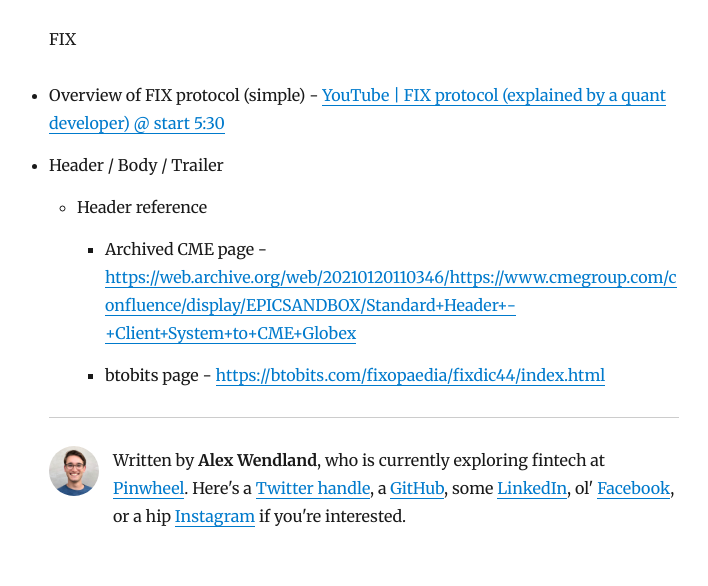
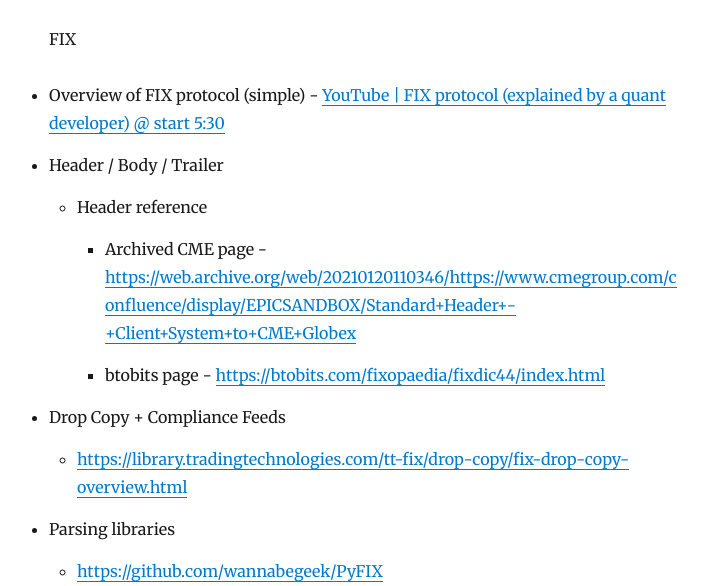
Before and after one commit to awendland/blog, a Gatsby site: page /2022-12-05-onboarding-to-the-digital-trading-ecosystem-2022/ in a window 1280 px wide. Shown: the part 214-800 px from the top of the page, without its empty margins (276-984 px from the left). Built offline with nearby package versions, Linux system fonts and the light colour scheme; Gatsby itself is replaced by a stand-in of ours; some packages are replaced by stand-ins of ours.

Commit message:
Update Posts “2022-12-05-onboarding-to-the-digital-trading-ecosystem-2022/index”

```diff
--- a/content/blog/2022-12-05-onboarding-to-the-digital-trading-ecosystem-2022/index.md
+++ b/content/blog/2022-12-05-onboarding-to-the-digital-trading-ecosystem-2022/index.md
@@ -13,3 +13,10 @@ FIX
 
     * Archived CME page - https://web.archive.org/web/20210120110346/https://www.cmegroup.com/confluence/display/EPICSANDBOX/Standard+Header+-+Client+System+to+CME+Globex
     * btobits page - https://btobits.com/fixopaedia/fixdic44/index.html
+* Drop Copy + Compliance Feeds
+
+  * https://library.tradingtechnologies.com/tt-fix/drop-copy/fix-drop-copy-overview.html
+* Parsing libraries
+
+  * https://github.com/wannabegeek/PyFIX
+  *
```
